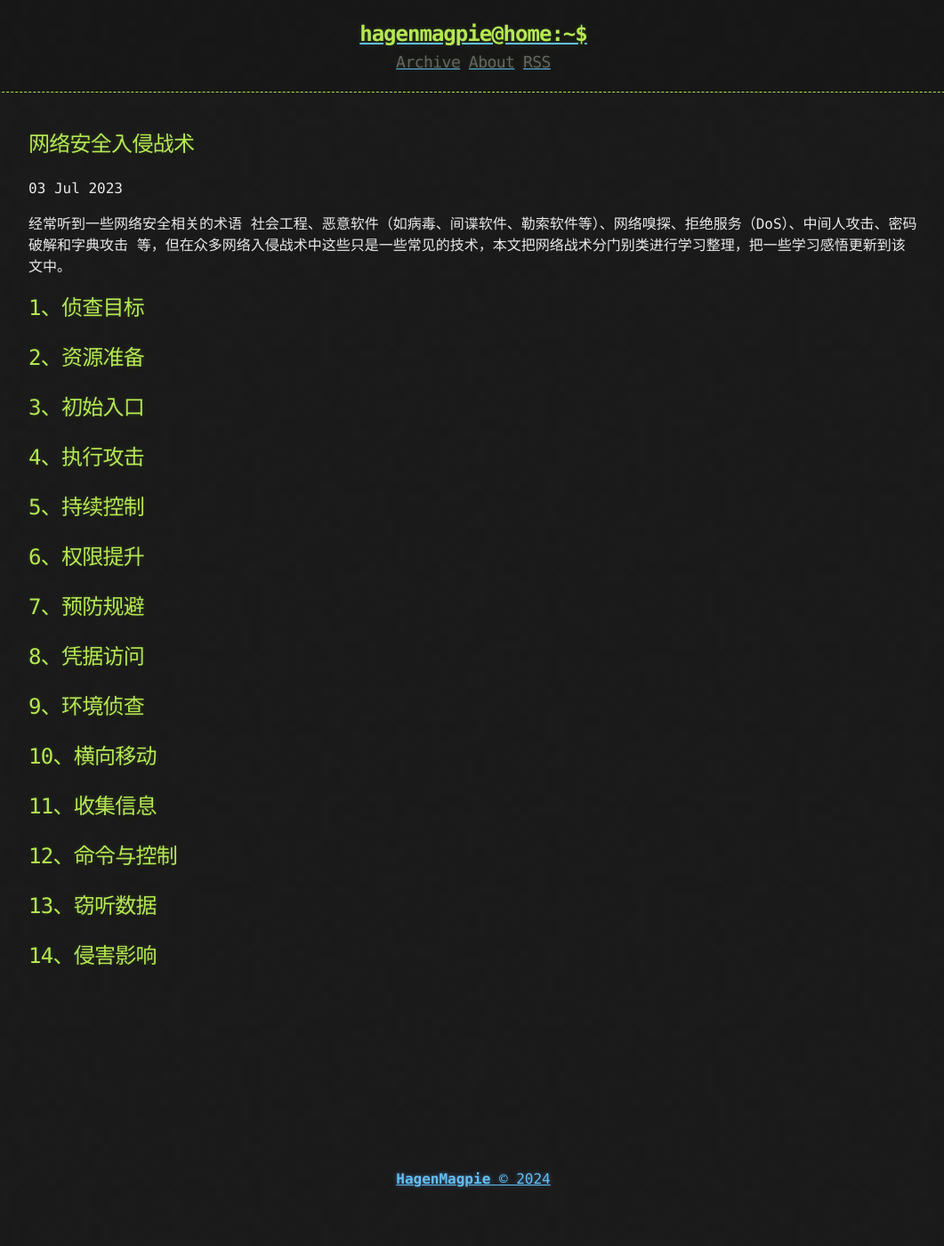
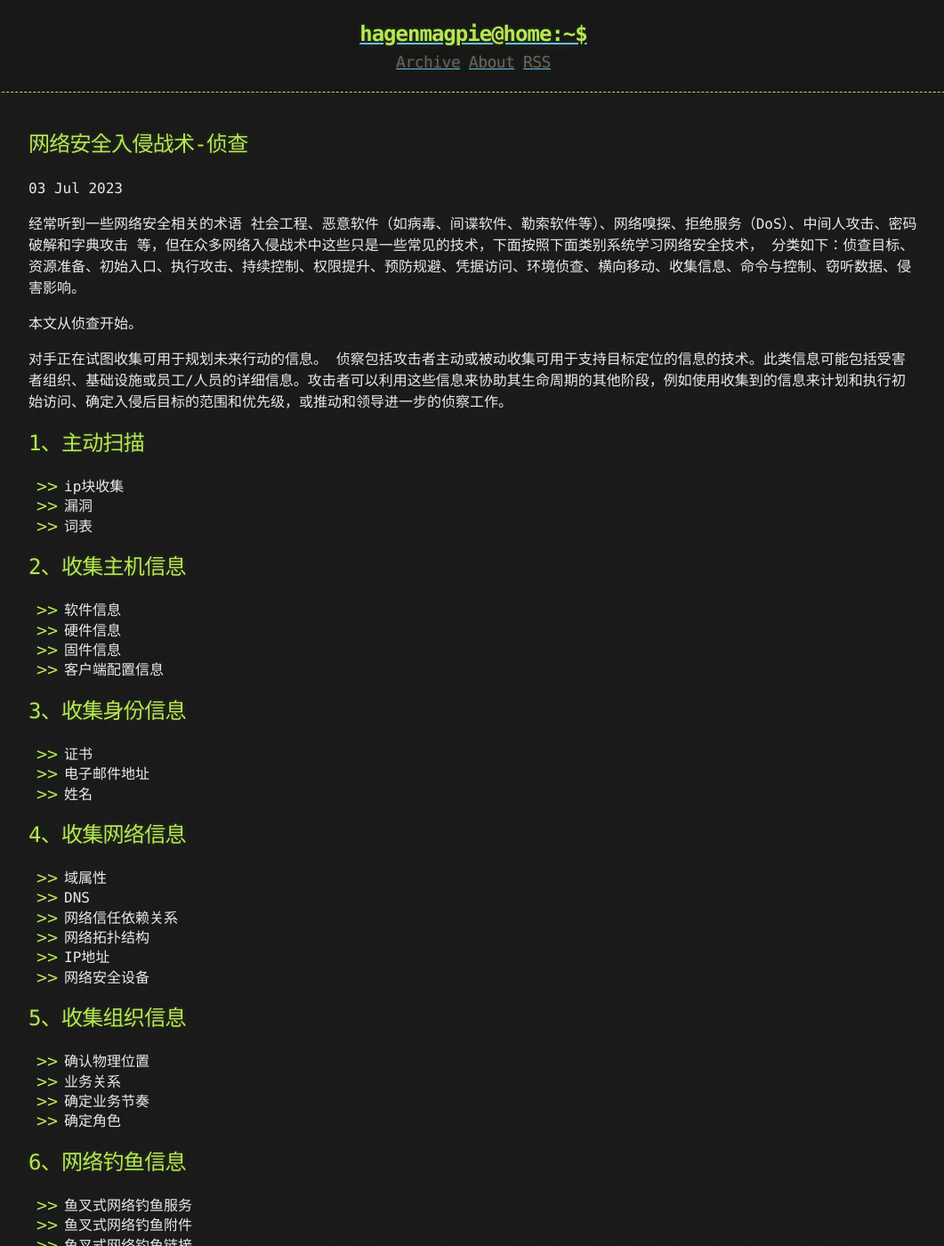
Before and after one commit to Hagenmagpie/hagenmagpie.github.io, a Jekyll site: the page built from _posts/2023-07-03-网络安全入侵战术.md, in a window 1280 px wide and 1400 px high. Shown: the whole window at 89% size, without its empty margins (108-1169 px from the left). Built offline with Jekyll 4.4.1, drawn with Linux system fonts in a browser that asks for light colours; some of the changed text lies outside the part shown.

Commit message:
更新网络安全入侵战术目录

```diff
--- a/_posts/2023-07-03-网络安全入侵战术.md
+++ b/_posts/2023-07-03-网络安全入侵战术.md
@@ -1,34 +1,72 @@
 ---
-title: 网络安全入侵战术
+title: 网络安全入侵战术-侦查
 published: true
 ---
 
-经常听到一些网络安全相关的术语 社会工程、恶意软件（如病毒、间谍软件、勒索软件等）、网络嗅探、拒绝服务（DoS）、中间人攻击、密码破解和字典攻击 等，但在众多网络入侵战术中这些只是一些常见的技术，本文把网络战术分门别类进行学习整理，把一些学习感悟更新到该文中。
+经常听到一些网络安全相关的术语 社会工程、恶意软件（如病毒、间谍软件、勒索软件等）、网络嗅探、拒绝服务（DoS）、中间人攻击、密码破解和字典攻击 等，但在众多网络入侵战术中这些只是一些常见的技术，下面按照下面类别系统学习网络安全技术， 分类如下：侦查目标、资源准备、初始入口、执行攻击、持续控制、权限提升、预防规避、凭据访问、环境侦查、横向移动、收集信息、命令与控制、窃听数据、侵害影响。
 
-## 1、侦查目标
+本文从侦查开始。
 
-## 2、资源准备
+对手正在试图收集可用于规划未来行动的信息。
+侦察包括攻击者主动或被动收集可用于支持目标定位的信息的技术。此类信息可能包括受害者组织、基础设施或员工/人员的详细信息。攻击者可以利用这些信息来协助其生命周期的其他阶段，例如使用收集到的信息来计划和执行初始访问、确定入侵后目标的范围和优先级，或推动和领导进一步的侦察工作。
 
-## 3、初始入口
+## 1、主动扫描
+- ip块收集
+- 漏洞
+- 词表
 
-## 4、执行攻击
+## 2、收集主机信息
+- 软件信息
+- 硬件信息
+- 固件信息
+- 客户端配置信息
 
-## 5、持续控制
+## 3、收集身份信息
 
-## 6、权限提升
+- 证书
+- 电子邮件地址
+- 姓名
 
-## 7、预防规避
+## 4、收集网络信息
 
-## 8、凭据访问
+- 域属性
+- DNS
+- 网络信任依赖关系
+- 网络拓扑结构
+- IP地址
+- 网络安全设备
 
-## 9、环境侦查
+## 5、收集组织信息
 
-## 10、横向移动
+- 确认物理位置
+- 业务关系
+- 确定业务节奏
+- 确定角色
 
-## 11、收集信息
+## 6、网络钓鱼信息
 
-## 12、命令与控制
+- 鱼叉式网络钓鱼服务
+- 鱼叉式网络钓鱼附件
+- 鱼叉式网络钓鱼链接
+- 鱼叉是钓鱼语音
 
-## 13、窃听数据
+## 7、搜索封闭源
 
-## 14、侵害影响
+- 威胁情报供应商
+- 购买技术资料
+
+## 8、搜索开放技术数据库
+
+- DNS / 被动DNS
+- Whois
+- 数字证书
+- CDN
+- 扫描数据库
+
+## 9、搜索开放网站、域名
+
+- 社交媒体
+- 搜索引擎
+- 代码存储库
+
+## 10、搜索目标拥有的网站
```
Also changed, not shown: 1 other file.
